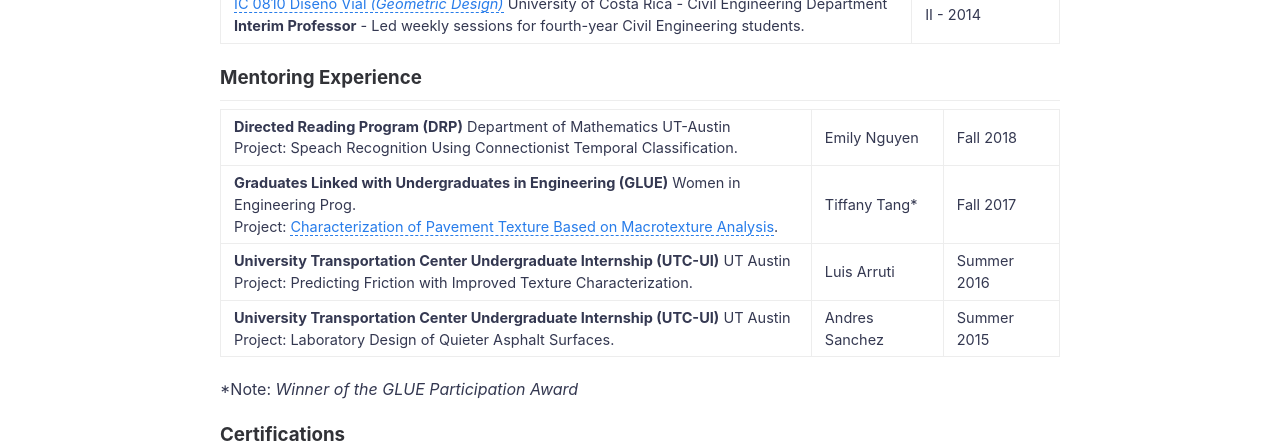
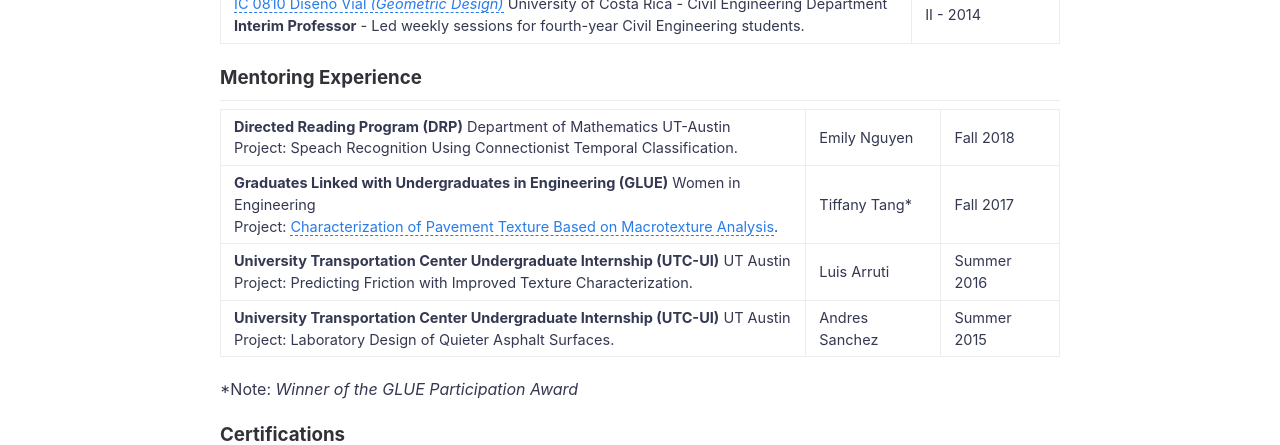
Before and after one commit to nzunigag/nzunigag.github.io, a Jekyll site: the page built from teaching.md, in a window 1280 px wide. Shown: the part 649-1094 px from the top of the page. Built offline with Jekyll 4.4.1, drawn with Linux system fonts in a browser that asks for light colours.

Commit message:
Update teaching.md

```diff
--- a/teaching.md
+++ b/teaching.md
@@ -21,7 +21,7 @@ ___
 ___
 
 <b>Directed Reading Program (DRP)</b> Department of Mathematics UT-Austin<br> Project: Speach Recognition Using Connectionist Temporal Classification. | Emily Nguyen  | Fall 2018<br>
-<b>Graduates Linked with Undergraduates in Engineering (GLUE)</b> Women in Engineering Prog.<br> Project: [Characterization of Pavement Texture Based on Macrotexture Analysis](/downloads/2017_GLUE.pdf). | Tiffany Tang* | Fall 2017<br>
+<b>Graduates Linked with Undergraduates in Engineering (GLUE)</b> Women in Engineering<br> Project: [Characterization of Pavement Texture Based on Macrotexture Analysis](/downloads/2017_GLUE.pdf). | Tiffany Tang* | Fall 2017<br>
 <b>University Transportation Center Undergraduate Internship (UTC-UI)</b> UT Austin<br> Project: Predicting Friction with Improved Texture Characterization. | Luis Arruti | Summer 2016<br>
 <b>University Transportation Center Undergraduate Internship (UTC-UI)</b> UT Austin<br> Project: Laboratory Design of Quieter Asphalt Surfaces. | Andres Sanchez | Summer 2015
 
```
